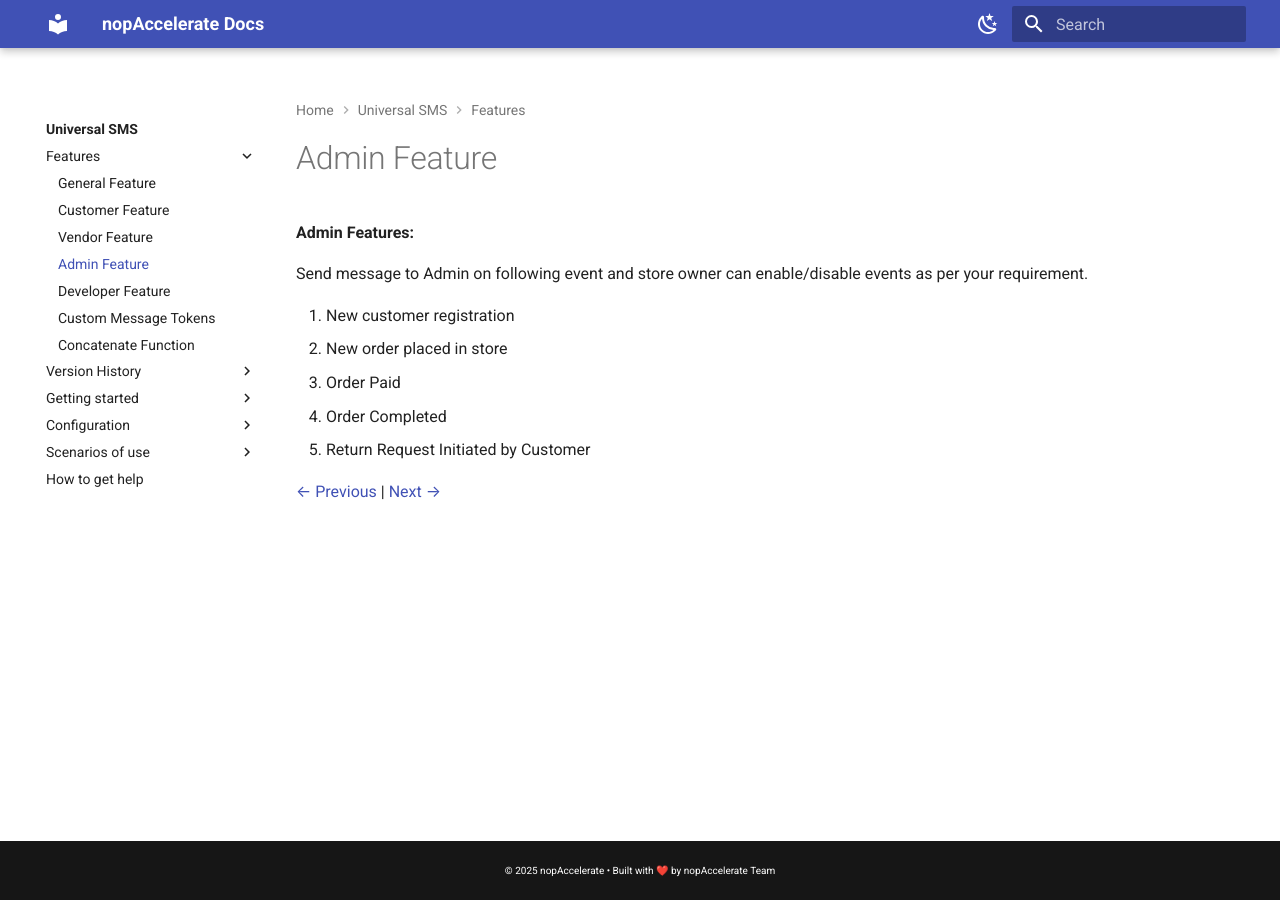
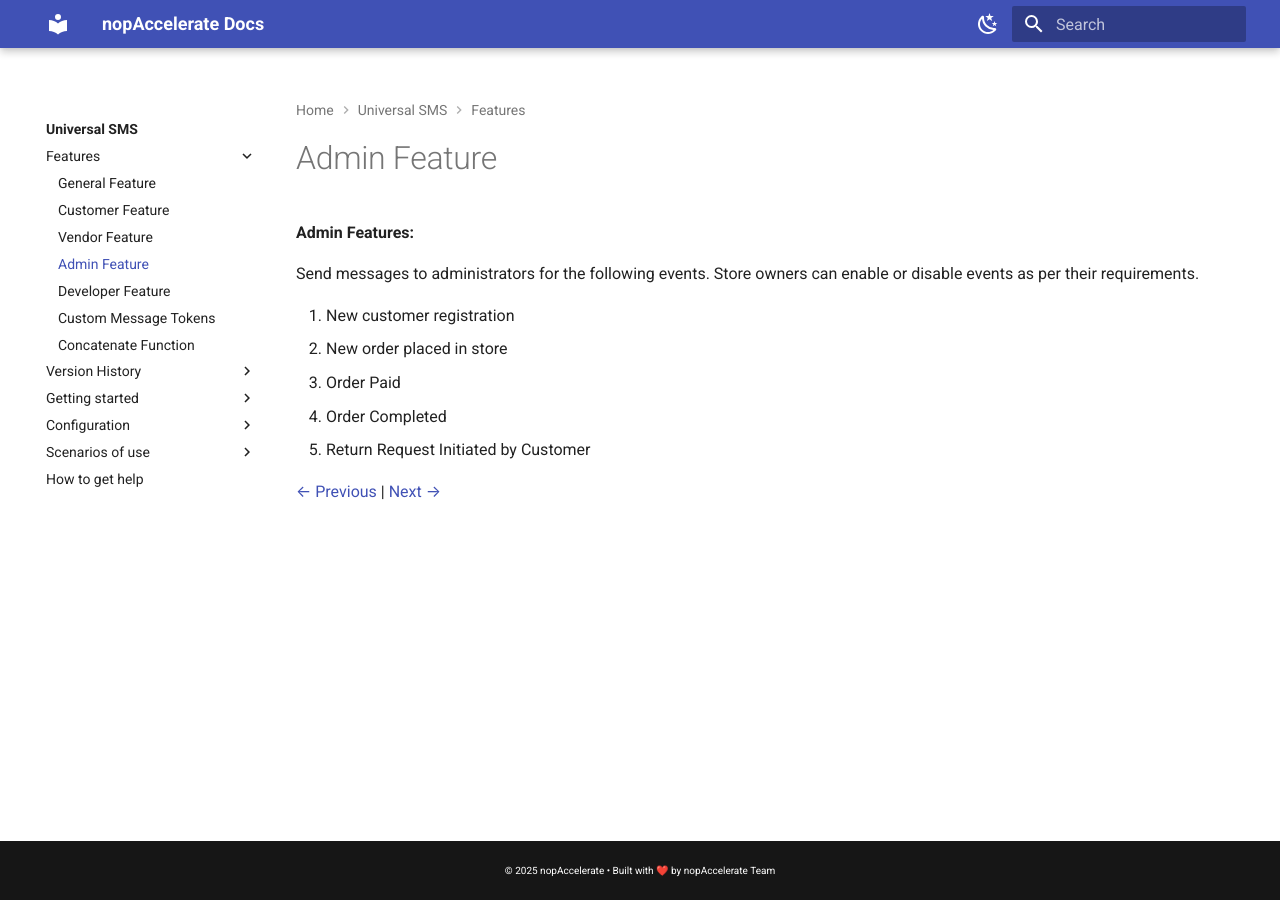
Before and after one commit to nopaccelerate-official/nop-extension-docs, an MkDocs documentation site: the page built from docs/UniversalSMS/adminFeature.md, in a window 1280 px wide. Built offline with MkDocs 1.6.1 and Material for MkDocs 9.7.7, drawn with Linux system fonts in a browser that asks for light colours.

Commit message:
correct sentence gramerlly

```diff
--- a/docs/UniversalSMS/adminFeature.md
+++ b/docs/UniversalSMS/adminFeature.md
@@ -2,7 +2,7 @@
 
 **Admin Features:**
 
-Send message to Admin on following event and store owner can enable/disable events as per your requirement.
+Send messages to administrators for the following events. Store owners can enable or disable events as per their requirements.
 
 1. New customer registration
 2. New order placed in store
```
Also changed, not shown: docs/UniversalSMS/1.6.1.md (+3 -3 lines), docs/UniversalSMS/49.0.0.md (+0 -1 lines), docs/UniversalSMS/generalFeature.md (+2 -2 lines).
